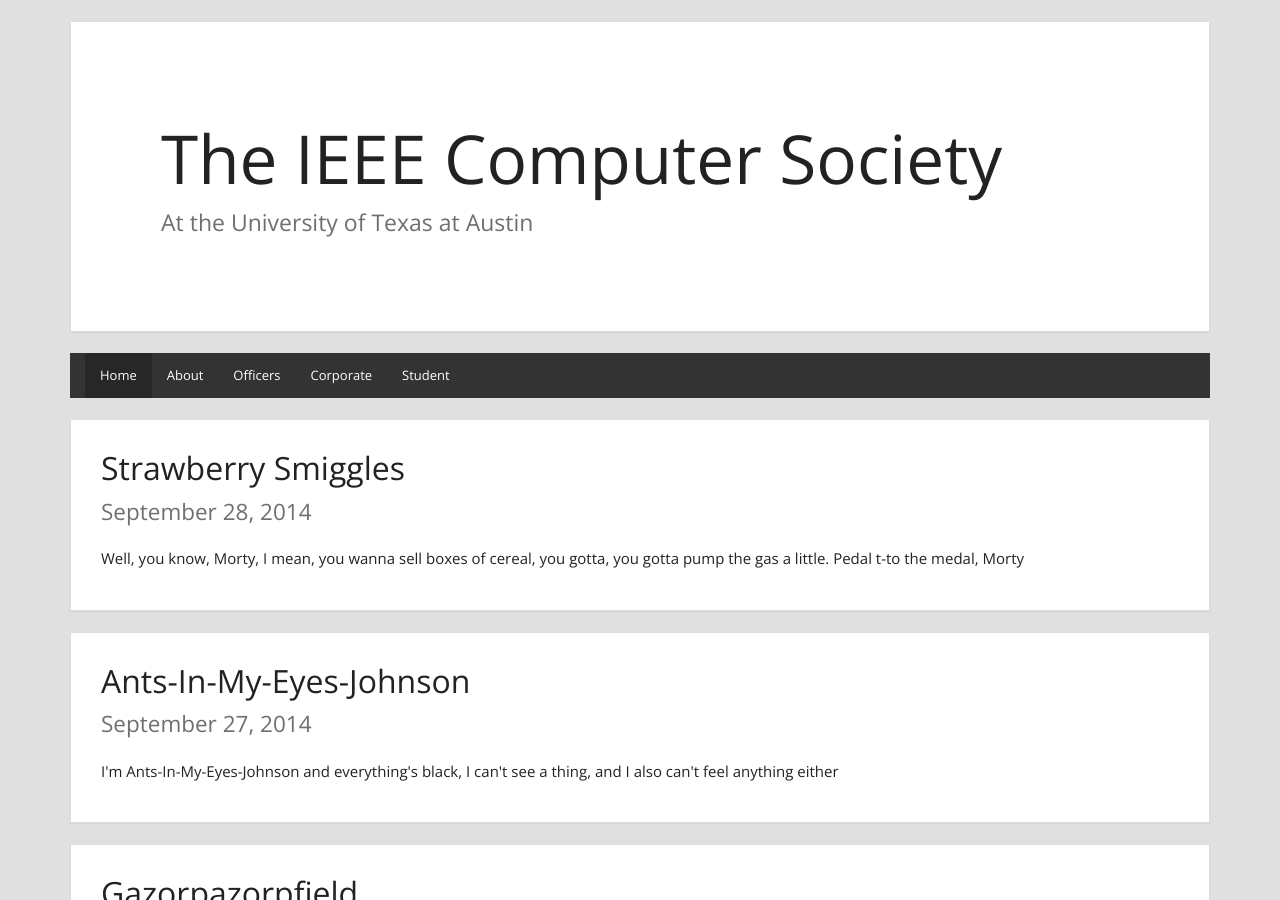
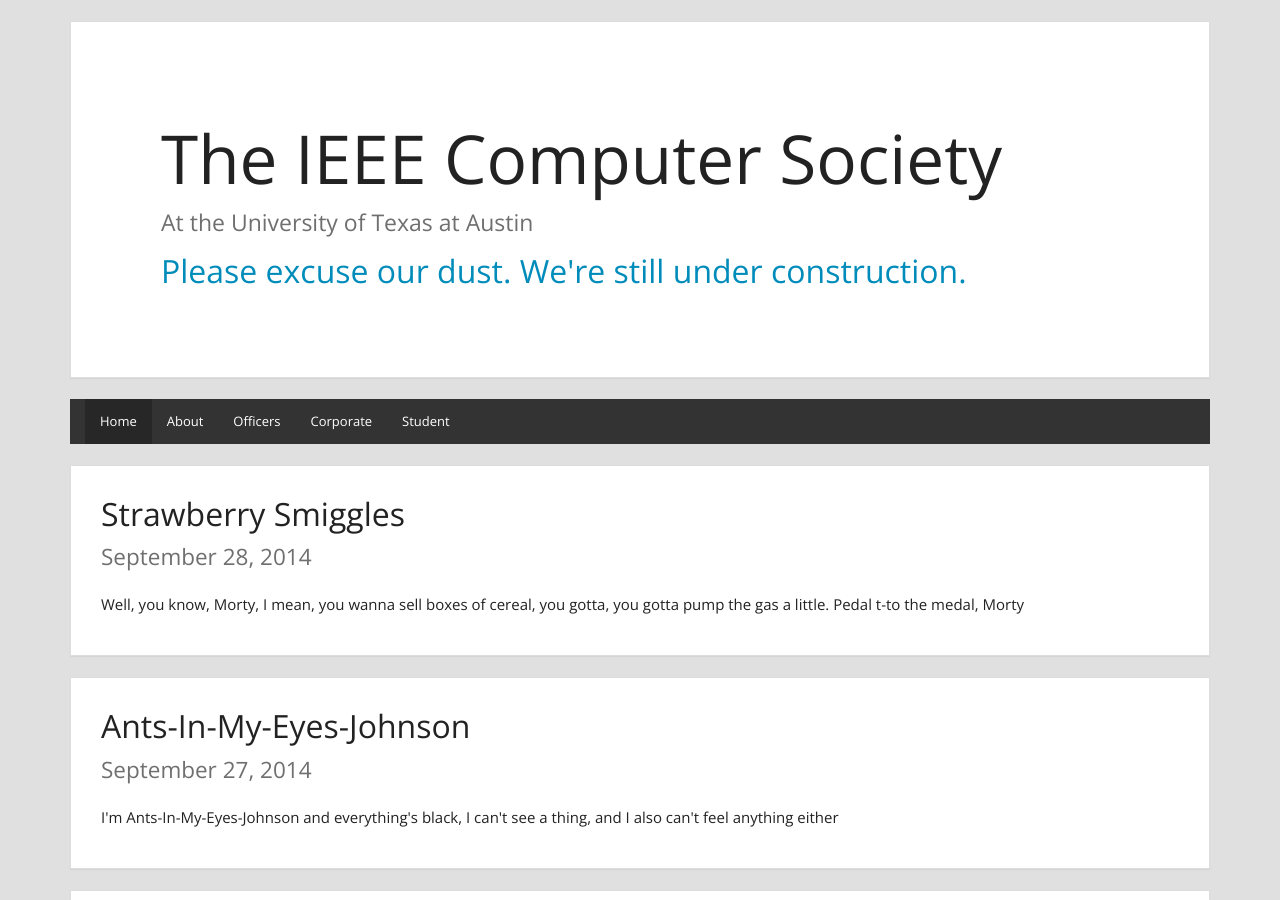
Before and after one commit to ieeecs-ut/ieee-computer-society, a Jekyll site: the page built from index.html, in a window 1280 px wide and 900 px high. Built offline with Jekyll 4.4.1, drawn with Linux system fonts in a browser that asks for light colours; Markdown is read by kramdown in place of the engine named in the settings; the list of posts is cut into pages by our own code.

Commit message:
under construction warning

```diff
--- a/_includes/header.html
+++ b/_includes/header.html
@@ -3,6 +3,7 @@
     <div class="panel-body">
       <h1>{{ site.title }}</h1>
       <p class="lead">At the University of Texas at Austin</p>
+      <h2 class="text-primary">Please excuse our dust. We're still under construction.</h2>
     </div>
   </div>
 </div>
```
